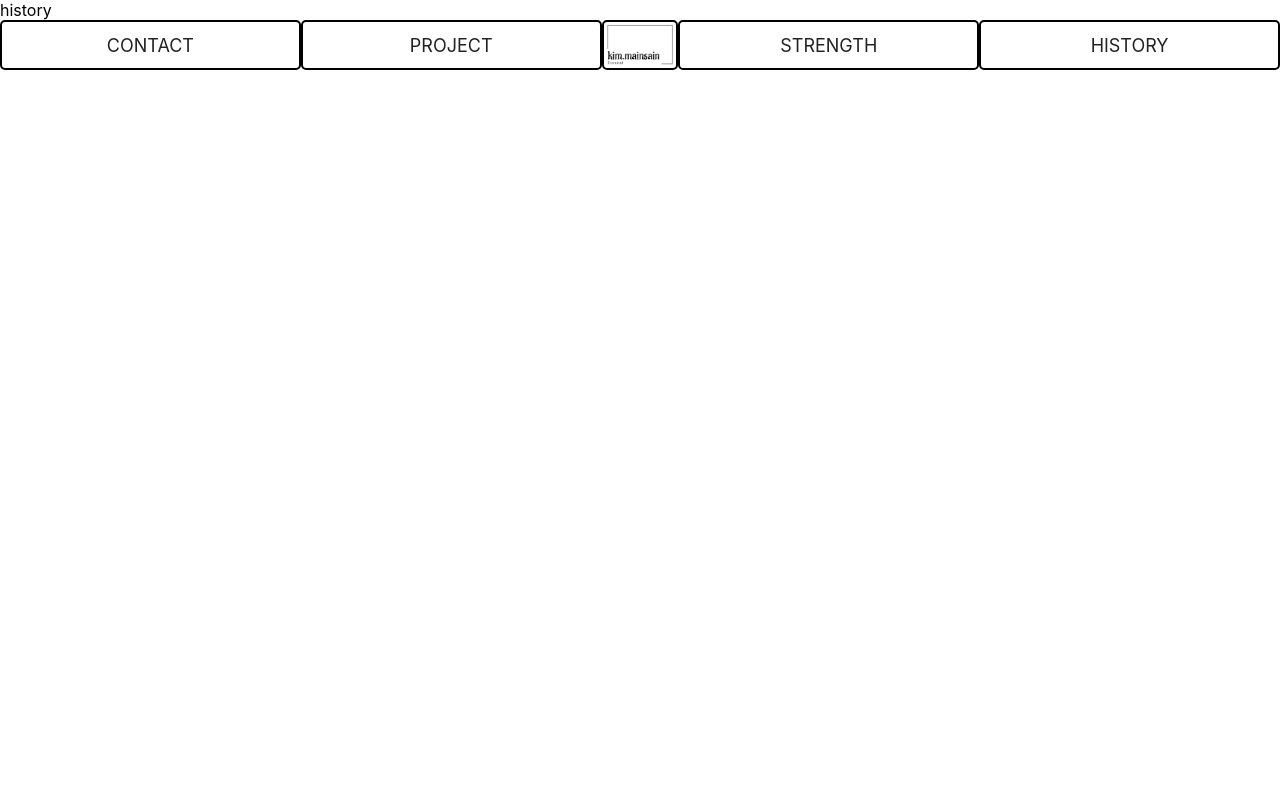
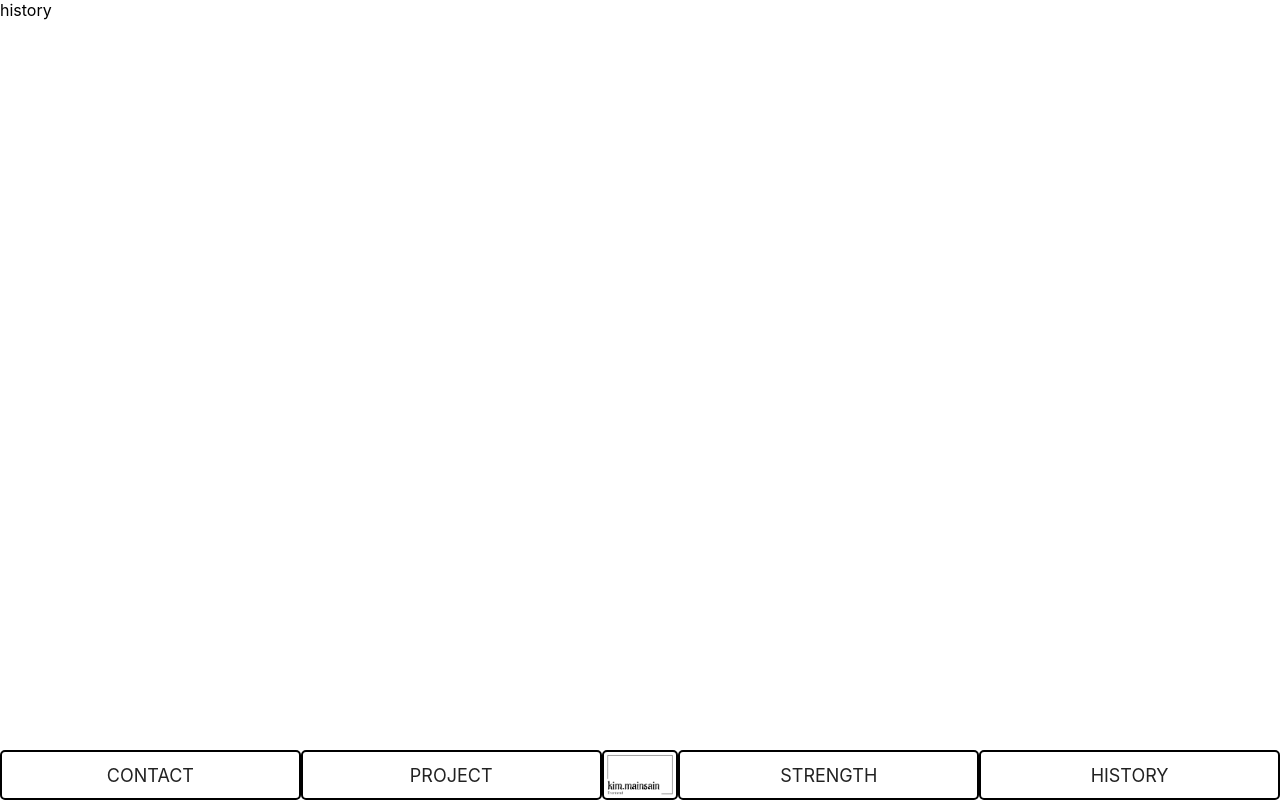
Before and after one commit to kimmainsain/kimmainsain.github.io, a React (Create React App) app: page /history in a window 1280 px wide. Built offline with nearby package versions, Linux system fonts and the light colour scheme.

Commit message:
Feat : bottom Nav 하단 고정

```diff
--- a/src/styles/bottomNav.scss
+++ b/src/styles/bottomNav.scss
@@ -1,5 +1,7 @@
 .nav-menu {
+  position: fixed;
   width: 100%;
+  bottom: 0%;
   display: flex;
   justify-content: space-between;
 
```
